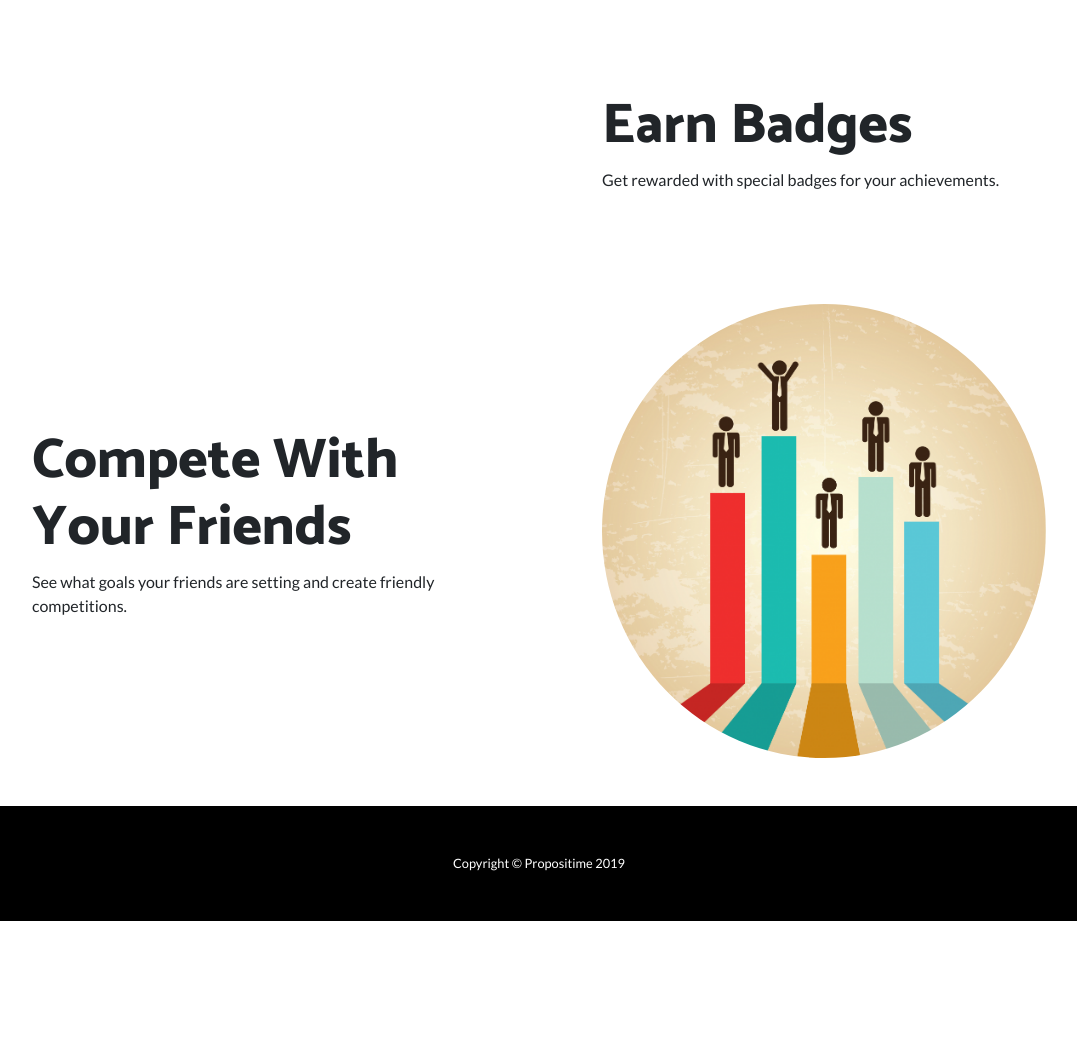
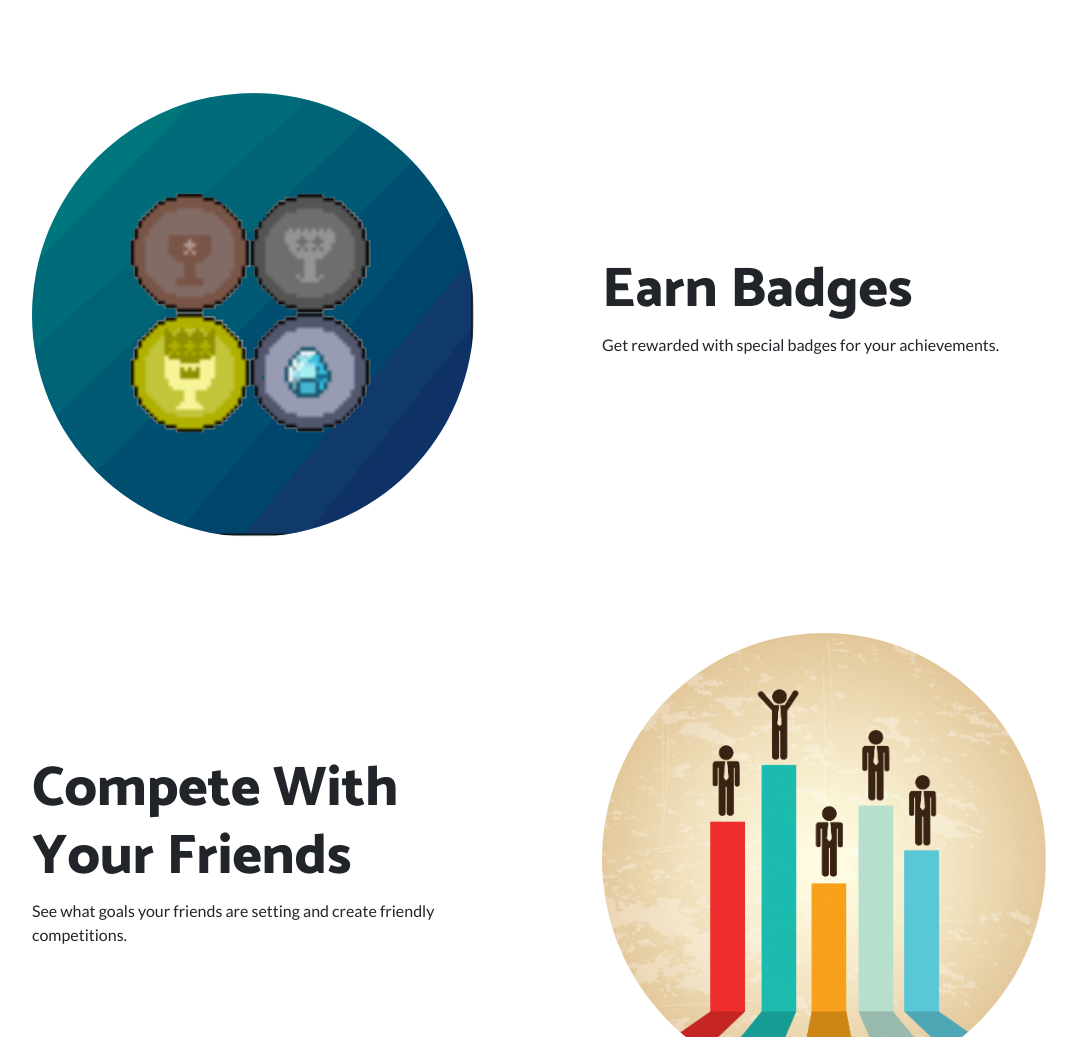
Before and after one commit to AnirudhAdiraju/PropositimeSHSHacks, a website: page startbootstrap-one-page-wonder-master/index.html in a window 1280 px wide. Shown: the part 1062-2099 px from the top of the page, without its empty margins (101-1178 px from the left). Before the commit the page ends 1983 px from the top, so only its background shows below. Drawn offline with nearby package versions, Linux system fonts and the light colour scheme.

Commit message:
fixed images and background color

```diff
--- a/startbootstrap-one-page-wonder-master/index.html
+++ b/startbootstrap-one-page-wonder-master/index.html
@@ -92,7 +92,7 @@
       <div class="row align-items-center">
         <div class="col-lg-6">
           <div data-aos="fade-right" class="p-5">
-            <img class="img-fluid rounded-circle" src="img/Badges.png" alt="">
+            <img class="img-fluid rounded-circle" src="img/gradientmedal2.png" alt="">
           </div>
         </div>
         <div class="col-lg-6">
```
Also changed, not shown: startbootstrap-one-page-wonder-master/css/one-page-wonder.min.css (+1 -1 lines), startbootstrap-one-page-wonder-master/img/gradientmedal2.PNG (renamed from gradientmedal2.PNG), 1 other file.
